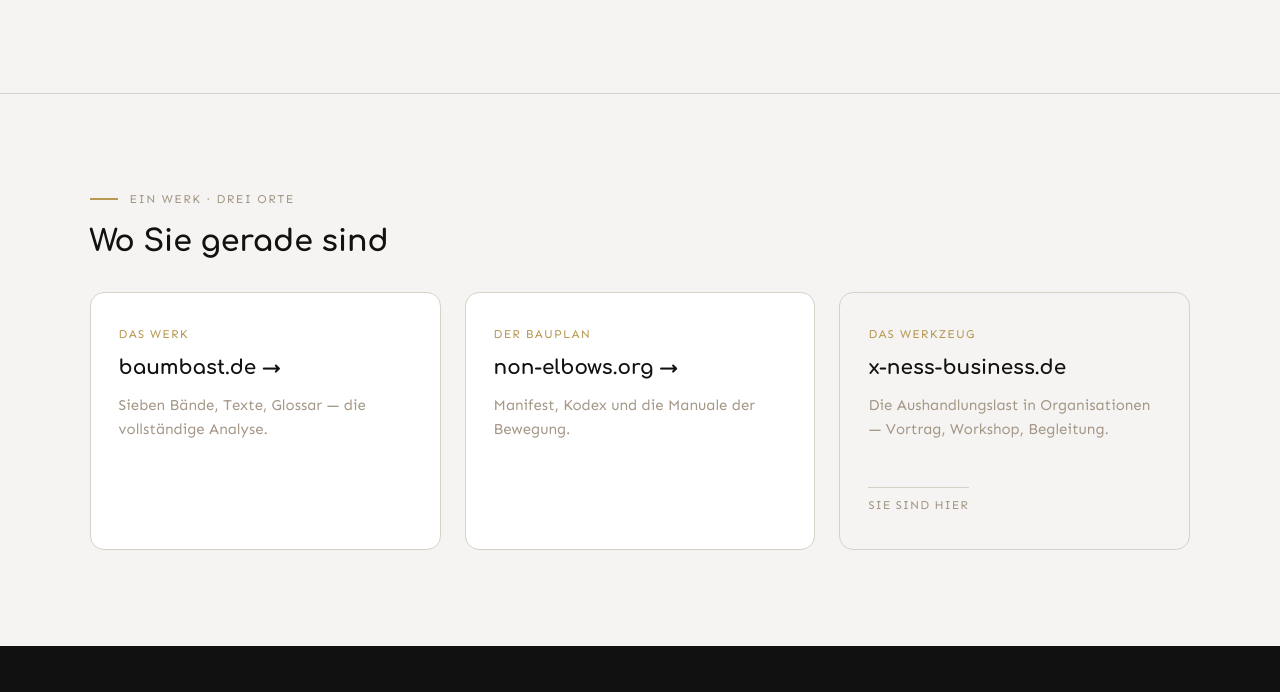
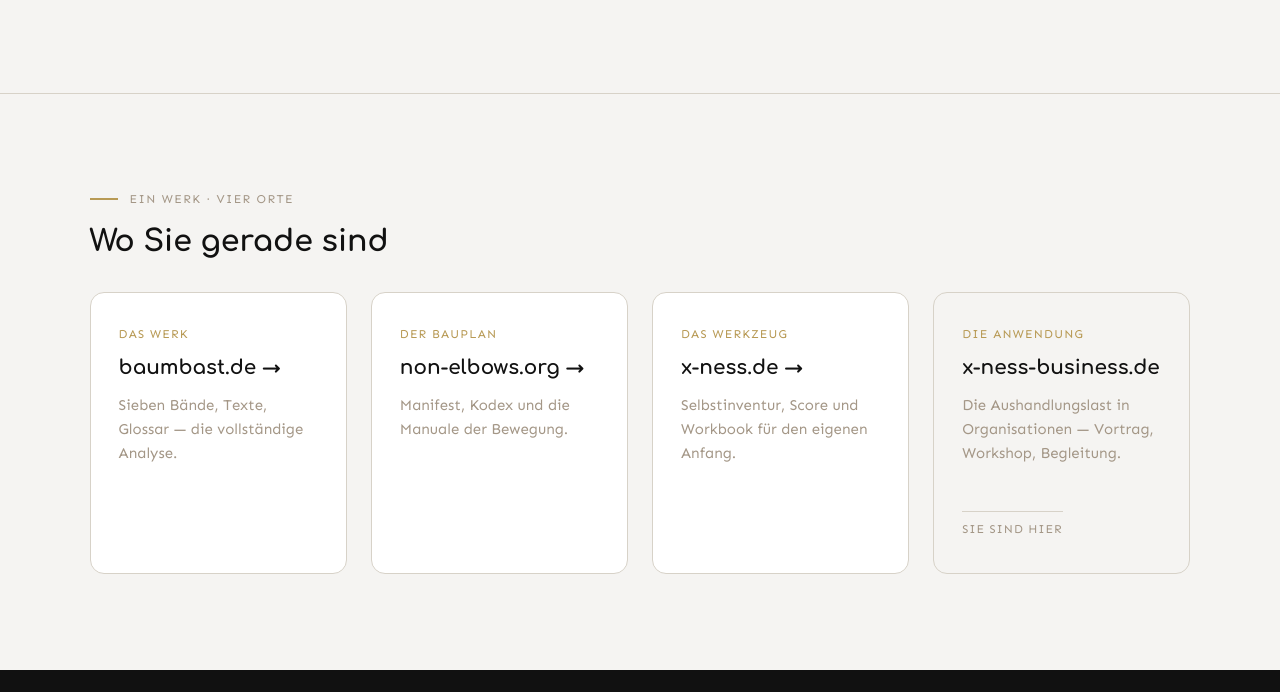
Before and after one commit to Baumbast/www.x-ness-business.de, a plain HTML site: page index.html in a window 1280 px wide. Shown: the part 7663-8355 px from the top of the page. Drawn offline with Linux system fonts and the light colour scheme.

Commit message:
Add files via upload

```diff
--- a/index.html
+++ b/index.html
@@ -77,7 +77,7 @@ body {
 
 /* DREI HÄUSER */
 .haeuser-band { background: var(--gray); border-top: 1.5px solid var(--stone); }
-.haeuser-grid { display: grid; grid-template-columns: repeat(3, 1fr); gap: 24px; margin-top: var(--sp-md); }
+.haeuser-grid { display: grid; grid-template-columns: repeat(auto-fit, minmax(230px, 1fr)); gap: 24px; margin-top: var(--sp-md); }
 .hd-haus {
   display: block; background: var(--white); border: 1.5px solid var(--stone);
   border-radius: 14px; padding: 32px 28px; text-decoration: none; color: var(--black);
@@ -408,7 +408,7 @@ section { padding: var(--sp-xl) var(--pad); }
 
 /* Drei Häuser */
 .haeuser-band { background: var(--gray); border-top: 1.5px solid var(--stone); }
-.haeuser-grid { display: grid; grid-template-columns: repeat(3, 1fr); gap: 24px; margin-top: var(--sp-md); }
+.haeuser-grid { display: grid; grid-template-columns: repeat(auto-fit, minmax(230px, 1fr)); gap: 24px; margin-top: var(--sp-md); }
 .hd-haus { display: block; background: var(--white); border: 1.5px solid var(--stone); border-radius: 14px; padding: 32px 28px; text-decoration: none; color: var(--black); transition: box-shadow .2s; }
 a.hd-haus:hover { box-shadow: 0 8px 24px rgba(17,17,17,.12); }
 .hd-hier { background: transparent; }
@@ -715,9 +715,9 @@ footer a:hover { color: var(--white); }
   </div>
 </section>
 
-<section class="haeuser-band" aria-label="Ein Werk, drei Orte">
+<section class="haeuser-band" aria-label="Ein Werk, vier Orte">
   <div class="section-inner">
-    <div class="eyebrow">Ein Werk &middot; Drei Orte</div>
+    <div class="eyebrow">Ein Werk &middot; Vier Orte</div>
     <h2 style="font-size:30px;">Wo Sie gerade sind</h2>
     <div class="haeuser-grid">
       <a class="hd-haus" href="https://www.baumbast.de" target="_blank" rel="noopener">
@@ -730,8 +730,13 @@ footer a:hover { color: var(--white); }
         <span class="hd-name">non-elbows.org &rarr;</span>
         <p class="hd-text">Manifest, Kodex und die Manuale der Bewegung.</p>
       </a>
+      <a class="hd-haus" href="https://www.x-ness.de" target="_blank" rel="noopener">
+        <span class="hd-rolle">Das Werkzeug</span>
+        <span class="hd-name">x-ness.de &rarr;</span>
+        <p class="hd-text">Selbstinventur, Score und Workbook f&uuml;r den eigenen Anfang.</p>
+      </a>
       <div class="hd-haus hd-hier">
-        <span class="hd-rolle">Das Werkzeug</span>
+        <span class="hd-rolle">Die Anwendung</span>
         <span class="hd-name">x-ness-business.de</span>
         <p class="hd-text">Die Aushandlungslast in Organisationen &mdash; Vortrag, Workshop, Begleitung.</p>
         <span class="hd-marke">Sie sind hier</span>
```
